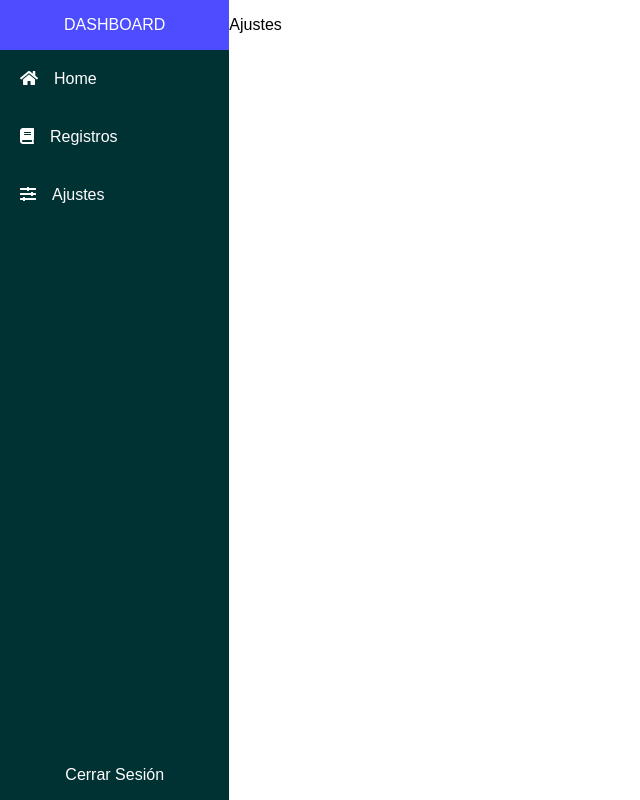
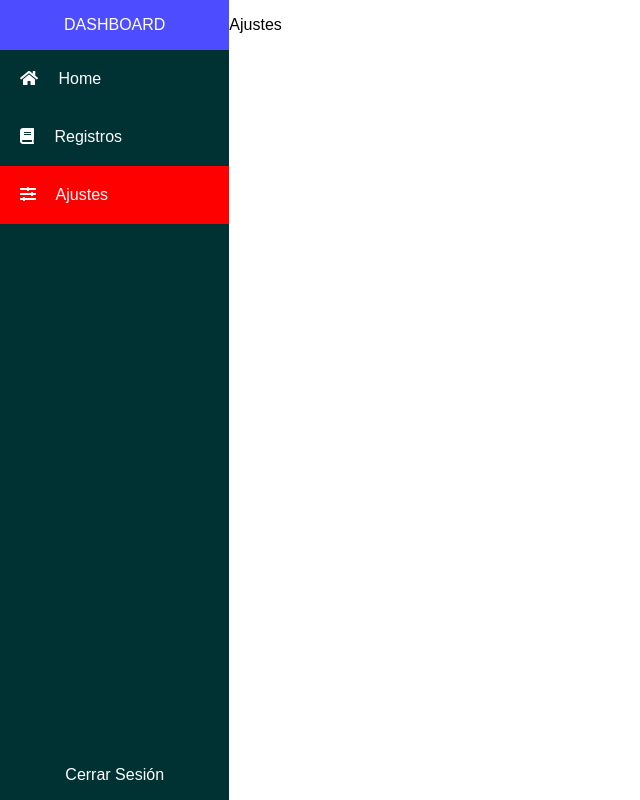
Before and after one commit to diegoemg996/dashboard, a React (Create React App) app: page /ajustes in a window 1280 px wide. Shown: the whole page, without its empty margins (0-640 px from the left). Built offline with nearby package versions, Linux system fonts and the light colour scheme.

Commit message:
navbar modificado

```diff
--- a/src/components/ui/Navbar.jsx
+++ b/src/components/ui/Navbar.jsx
@@ -1,5 +1,5 @@
 import React from 'react'
-import { Link } from 'react-router-dom';
+import { NavLink } from 'react-router-dom';
 import { useHistory } from 'react-router-dom';
 
 
@@ -18,13 +18,31 @@ export const Navbar = () => {
             </div>
             <ul className="navbar-lista">
                 <li onClick={()=>handleRoute('home')}>
-                    <i className="fas fa-home nav-icon"></i><Link className="navbar-item" to="/">Home</Link>
+                    <NavLink
+                        exact
+                        className="navbar-item"
+                        to="/home"
+                        activeClassName="selected"
+                    ><i className="fas fa-home nav-icon"></i> Home
+                    </NavLink>
                 </li>
                 <li onClick={()=>handleRoute('registros')}>
-                    <i className="fas fa-book nav-icon"></i><Link className="navbar-item" to="/registros">Registros</Link>
+                    <NavLink
+                        exact
+                        className="navbar-item"
+                        to="/registros"
+                        activeClassName="selected"
+                    ><i className="fas fa-book nav-icon"></i> Registros
+                    </NavLink>
                 </li>
                 <li onClick={()=>handleRoute('ajustes')}>
-                    <i class="fas fa-sliders-h nav-icon"></i><Link className="navbar-item" to="/ajustes">Ajustes</Link>
+                    <NavLink
+                        exact
+                        className="navbar-item"
+                        to="/ajustes"
+                        activeClassName="selected"
+                    > <i className="fas fa-sliders-h nav-icon"></i> Ajustes
+                    </NavLink>
                 </li>
             </ul>
 
--- a/src/pages/Registros.jsx
+++ b/src/pages/Registros.jsx
@@ -3,11 +3,12 @@ import sesionContext from '../context/sesion/sesionContext'
 
 export const Registros = () => {
 
-    const context = useContext(sesionContext);
+    const {estaLoggeado} = useContext(sesionContext);
+    console.log(estaLoggeado)
 
     return (
         <div>
-           <p>{estaLoggeado}</p>
+            {estaLoggeado ? "hola" : "adios"}
         </div>
     )
 }
--- a/src/router/AppRouter.jsx
+++ b/src/router/AppRouter.jsx
@@ -5,8 +5,8 @@ import {
   } from "react-router-dom";
 import { Navbar } from "../components/ui/Navbar";
 import { Ajustes } from "../pages/Ajustes";
-  import { Home } from "../pages/Home";
-  import { Registros } from "../pages/Registros";
+import { Home } from "../pages/Home";
+import { Registros } from "../pages/Registros";
 
 
   const AppRouter = () => {
--- a/src/styles/styles.css
+++ b/src/styles/styles.css
@@ -41,7 +41,7 @@ body {
 .navbar-lista li{
    width: 100;
    /* border-bottom: 1px solid #fff; */
-   padding: 20px;
+   /* padding: 20px; */
 }
 
 .navbar-lista li:hover{
@@ -50,6 +50,8 @@ body {
  }
 
 .navbar-item{
+    display: block;
+    padding: 20px;
     color: #fff;
     text-decoration: none;
 }
@@ -74,3 +76,7 @@ body {
     cursor: pointer;
     text-decoration: underline;
 }
+
+.selected{
+    background: red;
+}
```
Also changed, not shown: 1 other file (tests, documents, lock files or other folders).
